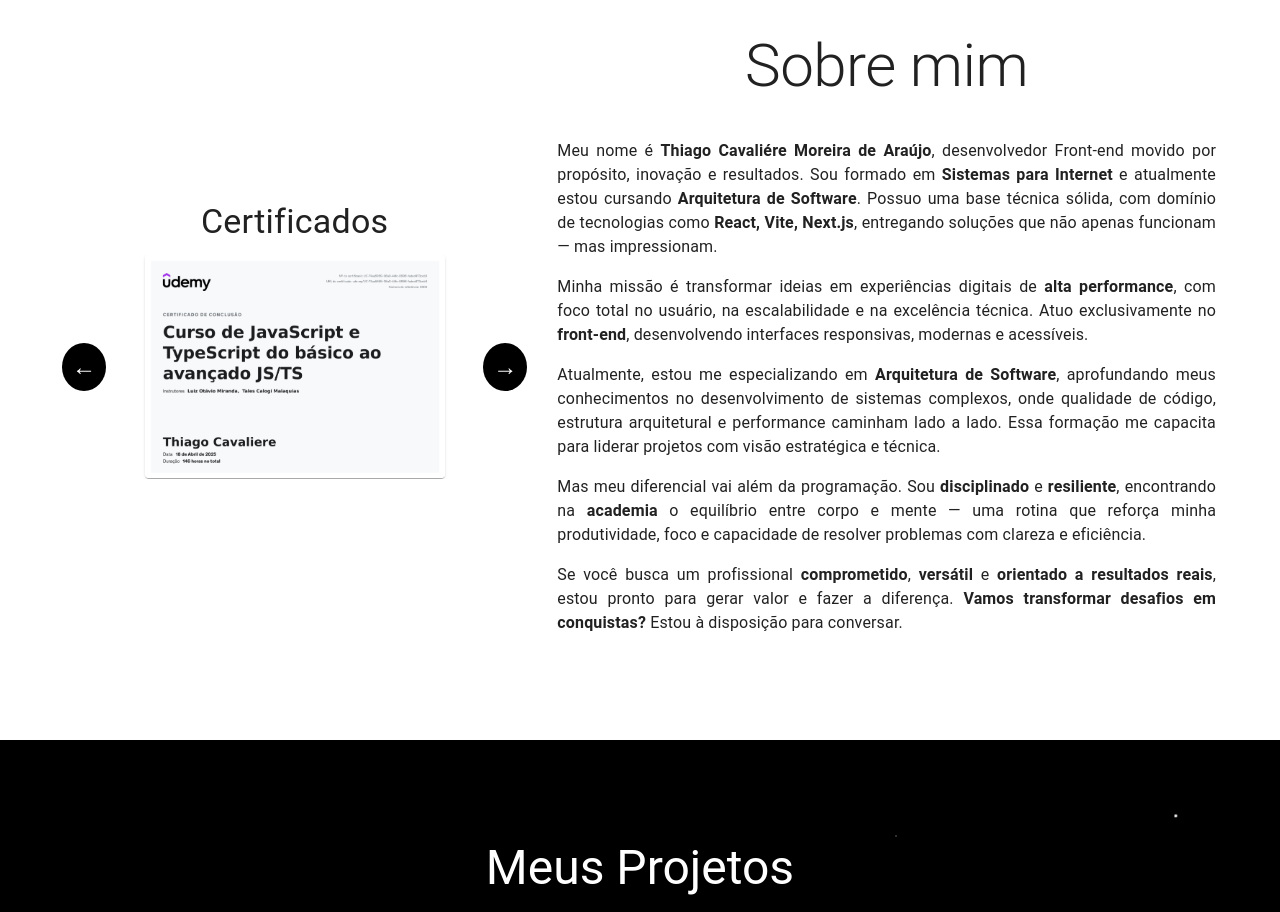
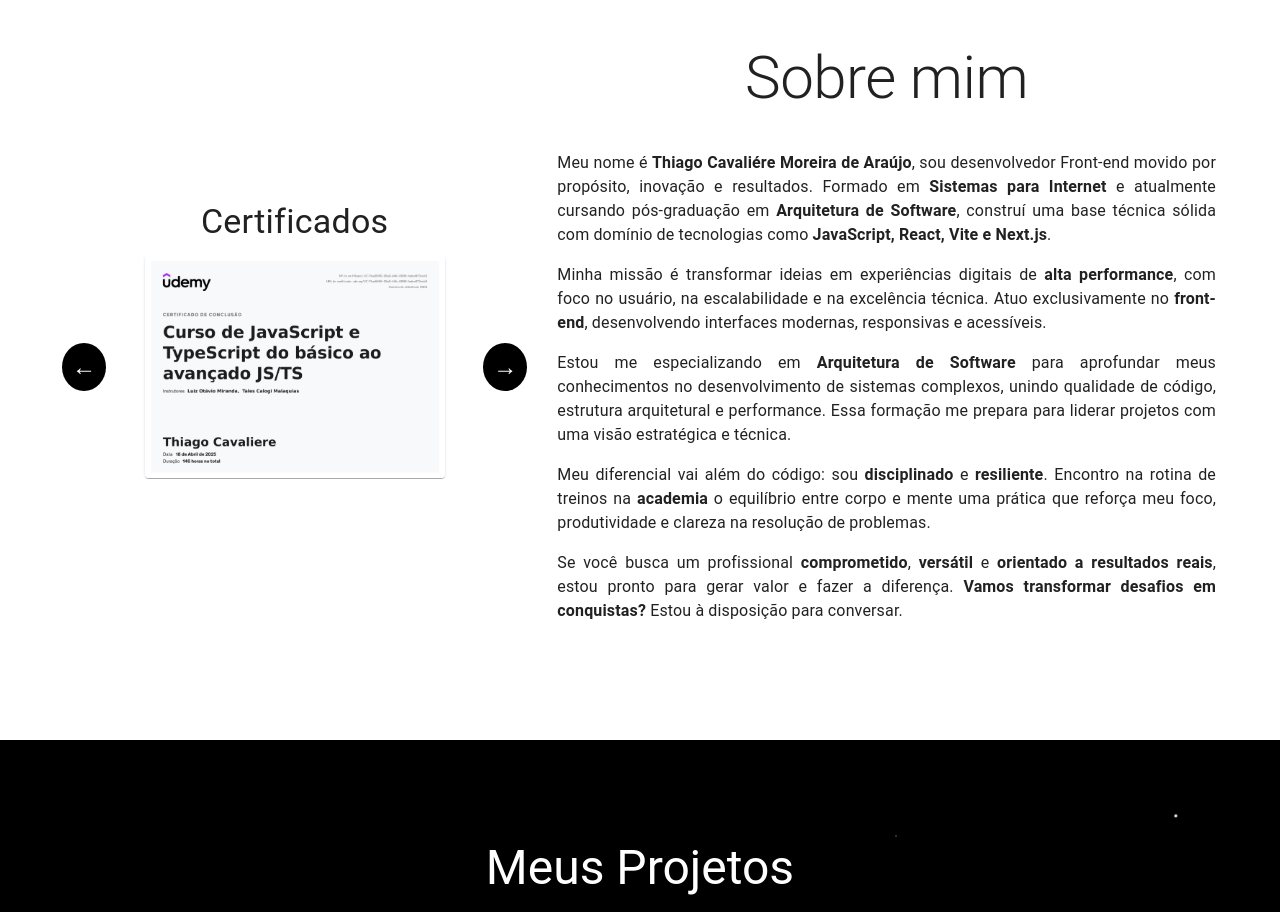
Before and after one commit to Thiago-Cavaliere/Portfolio, a React (Vite) app: page / in a window 1280 px wide. Shown: the part 860-1772 px from the top of the page. Built offline with nearby package versions, Linux system fonts and the light colour scheme; grey boxes are pictures that could not be loaded.

Commit message:
add sobre

```diff
--- a/src/assets/Paginas/Sobre.jsx
+++ b/src/assets/Paginas/Sobre.jsx
@@ -146,36 +146,34 @@ const Sobre = () => {
               <Typography variant="body1" textAlign="justify">
                 <p>
                   Meu nome é <strong>Thiago Cavaliére Moreira de Araújo</strong>
-                  , desenvolvedor Front-end movido por propósito, inovação e
-                  resultados. Sou formado em{" "}
-                  <strong>Sistemas para Internet</strong> e atualmente estou
-                  cursando <strong>Arquitetura de Software</strong>. Possuo uma
-                  base técnica sólida, com domínio de tecnologias como{" "}
-                  <strong>React, Vite, Next.js</strong>, entregando soluções que
-                  não apenas funcionam — mas impressionam.
+                  , sou desenvolvedor Front-end movido por propósito, inovação e
+                  resultados. Formado em <strong>Sistemas para Internet</strong>{" "}
+                  e atualmente cursando pós-graduação em{" "}
+                  <strong>Arquitetura de Software</strong>, construí uma base
+                  técnica sólida com domínio de tecnologias como{" "}
+                  <strong>JavaScript, React, Vite e Next.js</strong>.
                 </p>
                 <p>
                   Minha missão é transformar ideias em experiências digitais de{" "}
-                  <strong>alta performance</strong>, com foco total no usuário,
-                  na escalabilidade e na excelência técnica. Atuo exclusivamente
-                  no <strong>front-end</strong>, desenvolvendo interfaces
-                  responsivas, modernas e acessíveis.
+                  <strong>alta performance</strong>, com foco no usuário, na
+                  escalabilidade e na excelência técnica. Atuo exclusivamente no{" "}
+                  <strong>front-end</strong>, desenvolvendo interfaces modernas,
+                  responsivas e acessíveis.
                 </p>
                 <p>
-                  Atualmente, estou me especializando em{" "}
-                  <strong>Arquitetura de Software</strong>, aprofundando meus
-                  conhecimentos no desenvolvimento de sistemas complexos, onde
-                  qualidade de código, estrutura arquitetural e performance
-                  caminham lado a lado. Essa formação me capacita para liderar
-                  projetos com visão estratégica e técnica.
+                  Estou me especializando em{" "}
+                  <strong>Arquitetura de Software</strong> para aprofundar meus
+                  conhecimentos no desenvolvimento de sistemas complexos, unindo
+                  qualidade de código, estrutura arquitetural e performance.
+                  Essa formação me prepara para liderar projetos com uma visão
+                  estratégica e técnica.
                 </p>
                 <p>
-                  Mas meu diferencial vai além da programação. Sou{" "}
-                  <strong>disciplinado</strong> e <strong>resiliente</strong>,
-                  encontrando na <strong>academia</strong> o equilíbrio entre
-                  corpo e mente — uma rotina que reforça minha produtividade,
-                  foco e capacidade de resolver problemas com clareza e
-                  eficiência.
+                  Meu diferencial vai além do código: sou{" "}
+                  <strong>disciplinado</strong> e <strong>resiliente</strong>.
+                  Encontro na rotina de treinos na <strong>academia</strong> o
+                  equilíbrio entre corpo e mente uma prática que reforça meu
+                  foco, produtividade e clareza na resolução de problemas.
                 </p>
                 <p>
                   Se você busca um profissional <strong>comprometido</strong>,{" "}
```
